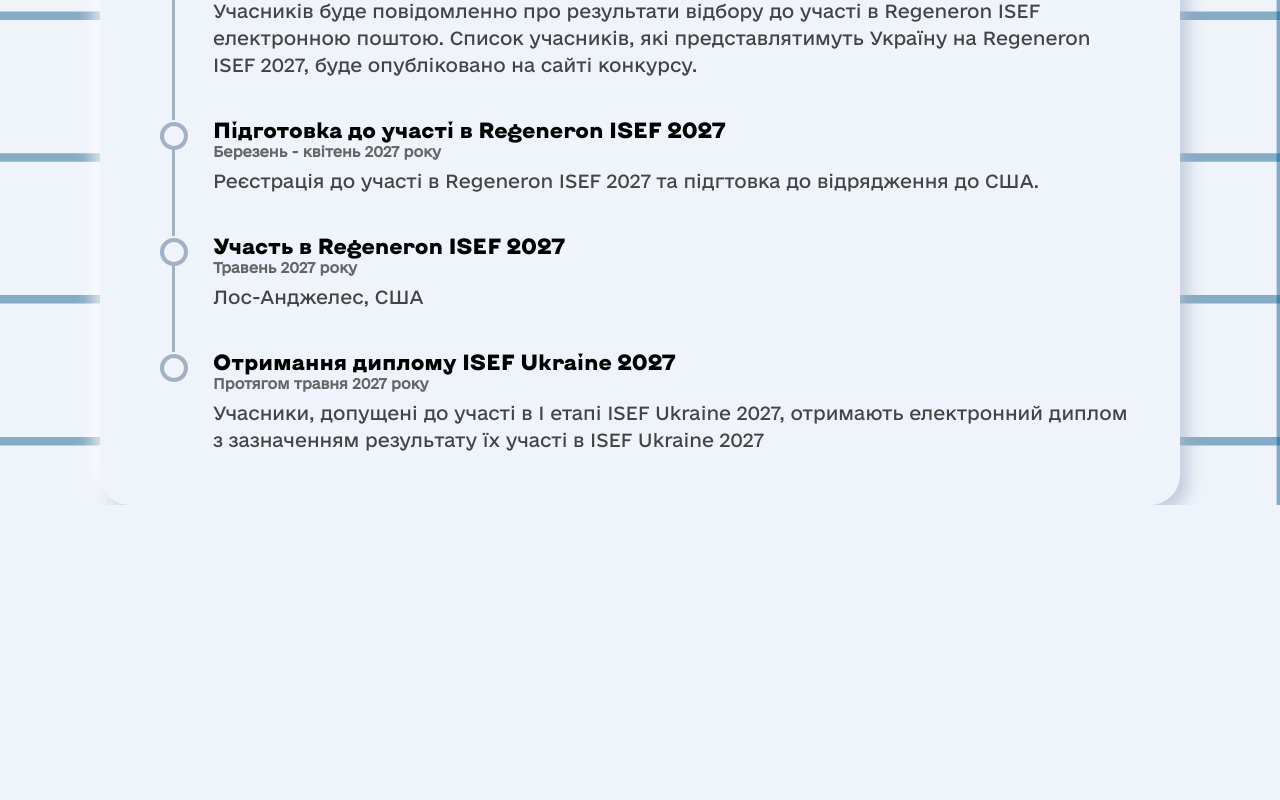
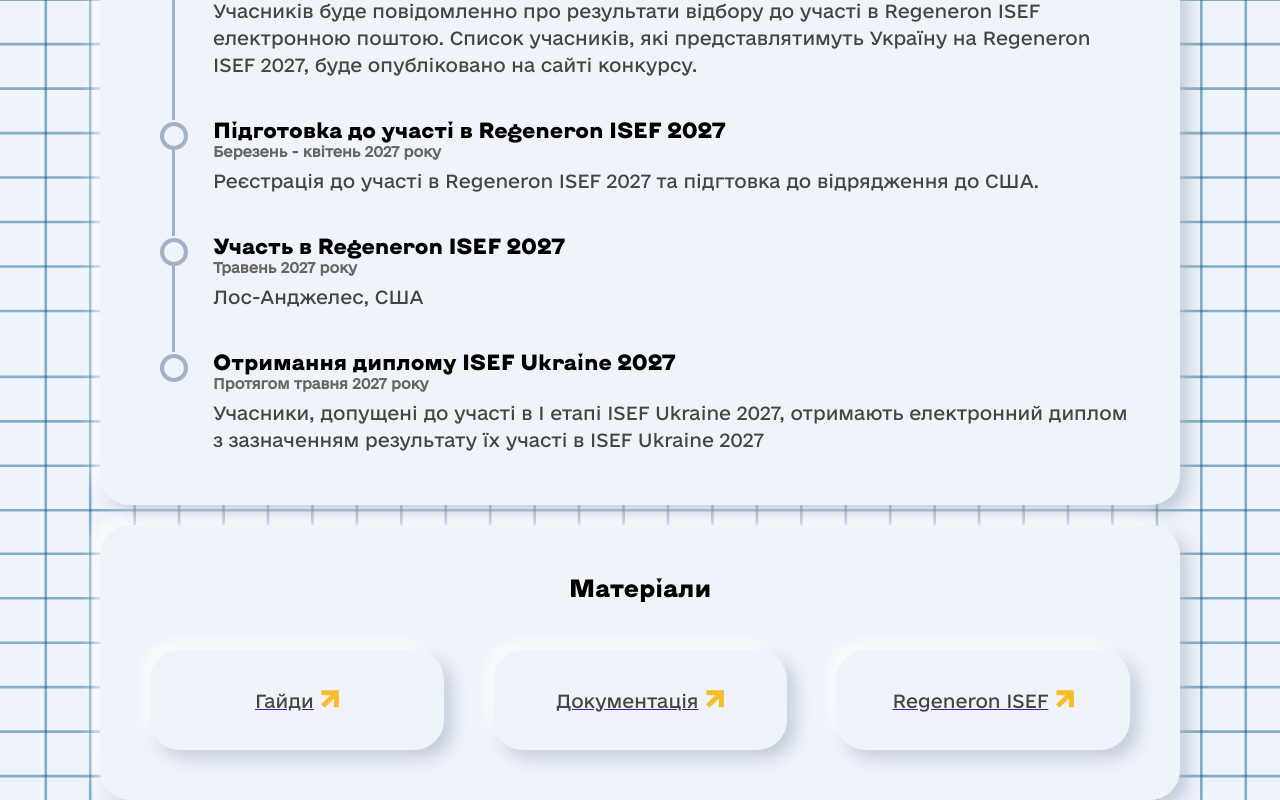
Before and after one commit to dbdodnb/isef-ukraine, a React (Create React App) app: page / in a window 1280 px wide. Shown: the part 2400-3200 px from the top of the page. Before the commit the page ends 2905 px from the top, so only its background shows below. Built offline with nearby package versions, Linux system fonts and the light colour scheme.

Commit message:
materials desktop ready

```diff
--- a/src/App.css
+++ b/src/App.css
@@ -53,6 +53,7 @@ body {
   background-color: #EFF3FA;
   background-repeat: no-repeat;
   background-size: cover;
+  background-attachment: fixed;
 }
 
 @font-face {
@@ -71,6 +72,7 @@ body {
 .text {
   font-family: "eUkraine";
   font-size: 18px;
+  color: #444444;
 }
 
 .nav {
@@ -323,4 +325,47 @@ body {
 .timeline-item.active .timeline-icon {
   background-color: #EFF3FA;
   border-color: #FFC927;
+}
+
+.materials {
+  width: 100%;
+  min-height: 200px;
+  margin-top: 20px;
+  border-radius: 30px;
+  background-color: #EFF3FA;
+  box-shadow: -8px -8px 16px rgba(255, 255, 255, 0.7), 8px 8px 16px rgba(163, 177, 198, 0.6);
+  padding: 50px;
+  box-sizing: border-box;
+  display: flex;
+  flex-wrap: wrap;
+  justify-content: space-between;
+}
+.materials .materials__element {
+  background: #EFF3FA;
+  box-shadow: -8px -8px 16px rgba(255, 255, 255, 0.7), 8px 8px 16px rgba(163, 177, 198, 0.6);
+  width: 30%;
+  min-height: 100px;
+  margin-top: 50px;
+  border-radius: 30px;
+  display: flex;
+  justify-content: center;
+  align-items: center;
+}
+.materials .materials__element:hover {
+  box-shadow: inset -8px -8px 16px rgba(255, 255, 255, 0.7), inset 8px 8px 16px rgba(163, 177, 198, 0.6);
+  filter: brightness(0.95);
+}
+.materials .materials__element .materials__text::after {
+  content: "";
+  display: inline-block;
+  width: 1em;
+  height: 1em;
+  margin-left: 0.4em;
+  background: url("img/arrow.svg");
+  background-repeat: no-repeat;
+  background-size: contain;
+}
+.materials .materials__heading {
+  text-align: center;
+  width: 100%;
 }/*# sourceMappingURL=App.css.map */
--- a/src/App.js
+++ b/src/App.js
@@ -4,6 +4,7 @@ import Nav from './components/Nav';
 import Header from './components/Header';
 import Updates from './components/Updates';
 import Timeline from './components/Timeline';
+import Materials from './components/Materials';
 
 function App() {
   return (
@@ -12,6 +13,7 @@ function App() {
       <Header />
       <Updates />
       <Timeline />
+      <Materials />
     </>
   );
 }
--- a/src/App.sass
+++ b/src/App.sass
@@ -45,6 +45,7 @@ body
     background-color: #EFF3FA
     background-repeat: no-repeat
     background-size: cover
+    background-attachment: fixed
 
 @font-face
     font-family: "KyivType Sans"
@@ -58,13 +59,15 @@ body
     font-family: "KyivType Sans"
     font-size: 25px
 
+$yellow: #FFC927
+$bg-color: #EFF3FA
+$blue: #045485
+$text-color: #444444
+
 .text
     font-family: "eUkraine"
     font-size: 18px
-
-$yellow: #FFC927
-$bg-color: #EFF3FA
-$blue: #045485
+    color: $text-color
 
 .nav
     position: fixed
@@ -287,3 +290,41 @@ $blue: #045485
     .timeline-icon
         background-color: $bg-color
         border-color: $yellow
+
+.materials
+    width: 100%
+    min-height: 200px
+    margin-top: 20px
+    border-radius: 30px
+    background-color: $bg-color
+    box-shadow: -8px -8px 16px rgba(255, 255, 255, 0.7), 8px 8px 16px rgba(163, 177, 198, 0.6)
+    padding: 50px
+    box-sizing: border-box
+    display: flex
+    flex-wrap: wrap
+    justify-content: space-between
+    .materials__element
+        background: $bg-color
+        box-shadow: -8px -8px 16px rgba(255, 255, 255, 0.7), 8px 8px 16px rgba(163, 177, 198, 0.6)
+        width: 30%
+        min-height: 100px
+        margin-top: 50px
+        border-radius: 30px
+        display: flex
+        justify-content: center
+        align-items: center
+        &:hover
+            box-shadow: inset -8px -8px 16px rgba(255, 255, 255, 0.7), inset 8px 8px 16px rgba(163, 177, 198, 0.6)
+            filter: brightness(0.95)
+        .materials__text::after
+            content: ""
+            display: inline-block
+            width: 1em
+            height: 1em
+            margin-left: 0.4em
+            background: url('img/arrow.svg')
+            background-repeat: no-repeat
+            background-size: contain
+    .materials__heading
+        text-align: center
+        width: 100%
--- /dev/null
+++ b/src/components/Materials.jsx
@@ -0,0 +1,23 @@
+import React from "react";
+
+function Materials() {
+
+    return(
+        <div className="padding">
+            <div className="materials">
+                <p className="materials__heading heading">Матеріали</p>
+                <a href="" className="materials__element">
+                    <p className="materials__text text">Гайди</p>
+                </a>
+                <a href="" className="materials__element">
+                    <p className="materials__text text">Документація</p>
+                </a>
+                <a href="" className="materials__element">
+                    <p className="materials__text text">Regeneron ISEF</p>
+                </a>
+            </div>
+        </div>
+    )
+}
+
+export default Materials;
```
Also changed, not shown: src/img/arrow.svg (added), 1 other file (tests, documents, lock files or other folders).
